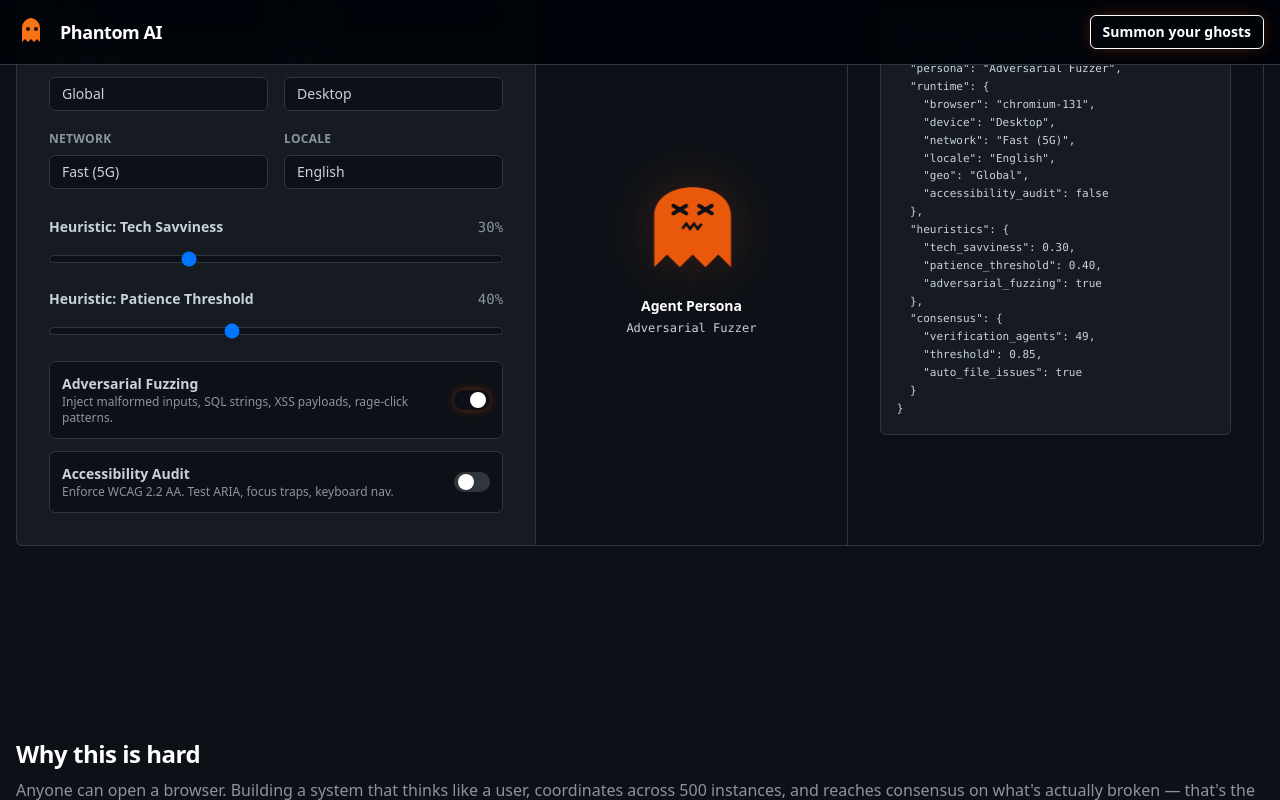
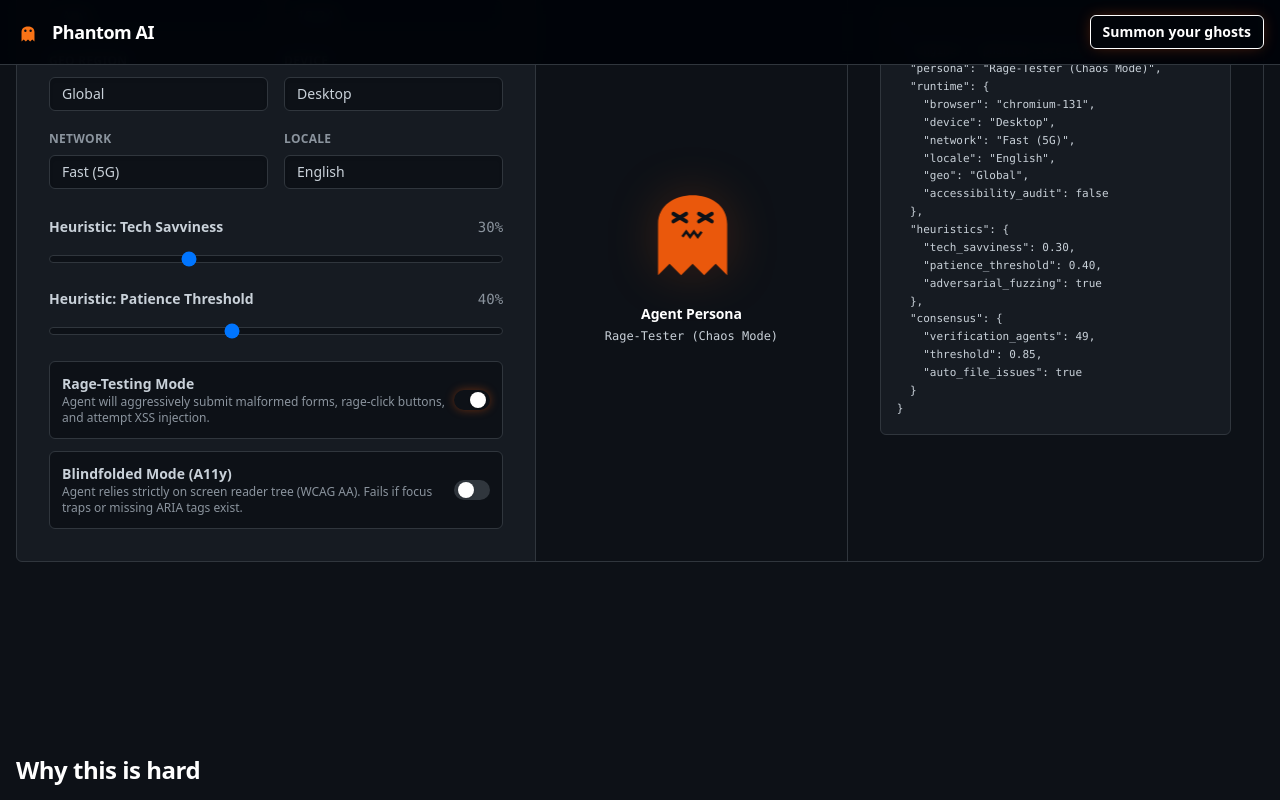
Before and after one commit to vkworkofficial/phantom-ai-landing, a Next.js app: page / in a window 1280 px wide. Both pictures are taken after a click on the button 472 px from the left and 2621 px from the top of the page. Shown: the part 2221-3021 px from the top of the page. Built offline with nearby package versions, Linux system fonts and the light colour scheme.

Commit message:
style: remove haunts gradient unify ghost vectors refine copy matrix

```diff
--- a/src/app/page.tsx
+++ b/src/app/page.tsx
@@ -217,7 +217,7 @@ function CustomizeGhost() {
     return () => clearInterval(interval);
   }, []);
 
-  const personaName = chaosMode ? "Adversarial Fuzzer" : techSavvy > 70 ? patience < 40 ? "Impatient Power User" : "Methodical Engineer" : techSavvy < 30 ? patience > 70 ? "Patient First-Timer" : "Frustrated Novice" : screenReader ? "Accessibility Auditor" : device === "Mobile" ? "Mobile-First User" : "Average Explorer";
+  const personaName = chaosMode ? "Rage-Tester (Chaos Mode)" : techSavvy > 70 ? patience < 40 ? "Impatient Power User" : "Methodical Engineer" : techSavvy < 30 ? patience > 70 ? "Patient First-Timer" : "Frustrated Novice" : screenReader ? "Blindfolded User (A11y)" : device === "Mobile" ? "Mobile-First Scroller" : "Average Explorer";
 
   const sel = "w-full bg-[#0d1117] border border-[#30363d] rounded-md px-3 py-1.5 text-sm text-[#c9d1d9] focus:outline-none focus:border-primary focus:ring-1 focus:ring-primary shadow-inner appearance-none cursor-pointer";
 
@@ -251,8 +251,8 @@ function CustomizeGhost() {
             <input type="range" min="0" max="100" value={patience} onChange={(e) => setPatience(parseInt(e.target.value))} className="w-full h-2 bg-[#0d1117] rounded-lg appearance-none cursor-pointer border border-[#30363d] accent-primary" />
           </div>
           <div className="space-y-3">
-            <ToggleRow label="Adversarial Fuzzing" description="Inject malformed inputs, SQL strings, XSS payloads, rage-click patterns." active={chaosMode} onToggle={() => setChaosMode(!chaosMode)} />
-            <ToggleRow label="Accessibility Audit" description="Enforce WCAG 2.2 AA. Test ARIA, focus traps, keyboard nav." active={screenReader} onToggle={() => setScreenReader(!screenReader)} />
+            <ToggleRow label="Rage-Testing Mode" description="Agent will aggressively submit malformed forms, rage-click buttons, and attempt XSS injection." active={chaosMode} onToggle={() => setChaosMode(!chaosMode)} />
+            <ToggleRow label="Blindfolded Mode (A11y)" description="Agent relies strictly on screen reader tree (WCAG AA). Fails if focus traps or missing ARIA tags exist." active={screenReader} onToggle={() => setScreenReader(!screenReader)} />
           </div>
         </div>
 
@@ -261,9 +261,9 @@ function CustomizeGhost() {
           <div className="absolute top-1/2 left-1/2 -translate-x-1/2 -translate-y-1/2 w-48 h-48 bg-primary/10 rounded-full blur-3xl pointer-events-none animate-[glow-pulse_4s_ease-in-out_infinite]" />
           <div className={`relative w-32 h-32 mb-4 animate-[float_4s_ease-in-out_infinite] ${chaosMode ? "animate-[glitch_0.3s_ease-in-out_infinite]" : ""}`}>
             <svg viewBox="0 0 100 100" className="w-full h-full drop-shadow-[0_0_25px_rgba(234,88,12,0.2)] transition-all duration-500">
-              <path d="M 20 50 C 20 20, 80 20, 80 50 L 80 90 L 70 80 L 60 90 L 50 80 L 40 90 L 30 80 L 20 90 Z" fill={chaosMode ? "#ea580c" : "#c9d1d9"} className="transition-colors duration-500" />
-              {chaosMode ? (<g><path d="M 35 42 L 45 48" stroke="#0d1117" strokeWidth="3" strokeLinecap="round" /><path d="M 45 42 L 35 48" stroke="#0d1117" strokeWidth="3" strokeLinecap="round" /><path d="M 55 42 L 65 48" stroke="#0d1117" strokeWidth="3" strokeLinecap="round" /><path d="M 65 42 L 55 48" stroke="#0d1117" strokeWidth="3" strokeLinecap="round" /></g>) : blinking ? (<g><rect x="35" y="44" width="10" height="2" fill="#0d1117" rx="1" /><rect x="55" y="44" width="10" height="2" fill="#0d1117" rx="1" /></g>) : (<g><circle cx="40" cy="45" r="5" fill="#0d1117" /><circle cx="60" cy="45" r="5" fill="#0d1117" /><circle cx="42" cy="43" r="2" fill="#ea580c" style={{ filter: "drop-shadow(0px 0px 4px #ea580c)" }} /><circle cx="62" cy="43" r="2" fill="#ea580c" style={{ filter: "drop-shadow(0px 0px 4px #ea580c)" }} /></g>)}
-              {chaosMode ? <path d="M 42 60 L 45 56 L 48 60 L 51 56 L 54 60 L 57 56" stroke="#0d1117" strokeWidth="2" fill="none" /> : <path d="M 45 58 Q 50 62 55 58" stroke="#0d1117" strokeWidth="2" fill="none" strokeLinecap="round" />}
+              <path d="M 23 50 C 23 20, 77 20, 77 50 L 77 90 L 68 81 L 59 90 L 50 81 L 41 90 L 32 81 L 23 90 Z" fill={chaosMode ? "#ea580c" : "#c9d1d9"} className="transition-colors duration-500" />
+              {chaosMode ? (<g><path d="M 35 42 L 45 48" stroke="#0d1117" strokeWidth="3" strokeLinecap="round" /><path d="M 45 42 L 35 48" stroke="#0d1117" strokeWidth="3" strokeLinecap="round" /><path d="M 55 42 L 65 48" stroke="#0d1117" strokeWidth="3" strokeLinecap="round" /><path d="M 65 42 L 55 48" stroke="#0d1117" strokeWidth="3" strokeLinecap="round" /></g>) : blinking ? (<g><rect x="35" y="44" width="8" height="2" fill="#0d1117" rx="1" /><rect x="57" y="44" width="8" height="2" fill="#0d1117" rx="1" /></g>) : (<g><circle cx="39" cy="45" r="5" fill="#0d1117" /><circle cx="61" cy="45" r="5" fill="#0d1117" /><circle cx="41" cy="43" r="2" fill="#ea580c" style={{ filter: "drop-shadow(0px 0px 4px #ea580c)" }} /><circle cx="63" cy="43" r="2" fill="#ea580c" style={{ filter: "drop-shadow(0px 0px 4px #ea580c)" }} /></g>)}
+              {chaosMode ? <path d="M 42 60 L 45 56 L 48 60 L 51 56 L 54 60 L 57 56" stroke="#0d1117" strokeWidth="2" fill="none" /> : <path d="M 45 58 Q 50 62 55 58" stroke="#0d1117" strokeWidth="2.5" fill="none" strokeLinecap="round" />}
               {screenReader && !chaosMode && (<g><ellipse cx="30" cy="35" rx="8" ry="6" fill="none" stroke="#8b949e" strokeWidth="2" /><ellipse cx="70" cy="35" rx="8" ry="6" fill="none" stroke="#8b949e" strokeWidth="2" /><path d="M 38 35 Q 50 28 62 35" fill="none" stroke="#8b949e" strokeWidth="2" /></g>)}
               {device === "Mobile" && (<g transform="translate(75, 55)"><rect x="0" y="0" width="10" height="16" rx="2" fill="#30363d" stroke="#8b949e" strokeWidth="1" /><rect x="2" y="2" width="6" height="9" fill="#161b22" rx="0.5" /></g>)}
               {network === "Slow (3G)" && (<g transform="translate(50, 18)"><circle cx="0" cy="0" r="3" fill="none" stroke="#ff7b72" strokeWidth="1.5" strokeDasharray="2 2" className="animate-spin" style={{ transformOrigin: "center" }} /></g>)}
@@ -380,7 +380,7 @@ export default function Home() {
       <header className="sticky top-0 z-40 bg-[#010409]/95 backdrop-blur-sm border-b border-[#30363d]">
         <div className="max-w-[1280px] mx-auto px-4 h-16 flex items-center justify-between">
           <div className="flex items-center gap-3">
-            <svg width="32" height="32" viewBox="0 0 32 32" fill="none"><path d="M16 2C10.477 2 6 6.477 6 12v14l3-3 3 3 3-3 3 3 3-3 3 3V12c0-5.523-4.477-10-10-10z" fill="hsl(var(--primary))" /><circle cx="12" cy="13" r="2" fill="hsl(var(--background))" /><circle cx="20" cy="13" r="2" fill="hsl(var(--background))" /></svg>
+            <svg width="24" height="24" viewBox="0 0 100 100" fill="none"><path d="M 23 50 C 23 20, 77 20, 77 50 L 77 90 L 68 81 L 59 90 L 50 81 L 41 90 L 32 81 L 23 90 Z" fill="hsl(var(--primary))" /><circle cx="39" cy="45" r="5" fill="hsl(var(--background))" /><circle cx="61" cy="45" r="5" fill="hsl(var(--background))" /></svg>
             <span className="font-semibold text-white tracking-tight text-lg">Phantom AI</span>
           </div>
           <Button primary onClick={() => document.getElementById("waitlist-input")?.focus()}>Summon your ghosts</Button>
@@ -394,7 +394,7 @@ export default function Home() {
             <Reveal delay={0.1}><Badge className="mb-6 border-primary/30 text-primary" showDot>Private Beta — we&apos;re still slightly haunted ourselves</Badge></Reveal>
             <Reveal delay={0.2}>
               <h1 className="text-5xl md:text-6xl lg:text-7xl font-bold text-white tracking-tight leading-[1.1] mb-6">
-                AI that <span className="text-transparent bg-clip-text bg-gradient-to-r from-primary to-[#ffbd2e]">haunts</span> your product <br className="hidden md:block" /><span className="text-[#8b949e]">before users do.</span>
+                AI that <span className="text-white drop-shadow-[0_0_15px_rgba(255,255,255,0.4)]">haunts</span> your product <br className="hidden md:block" /><span className="text-[#8b949e]">before users do.</span>
               </h1>
             </Reveal>
             <Reveal delay={0.3}>
```
